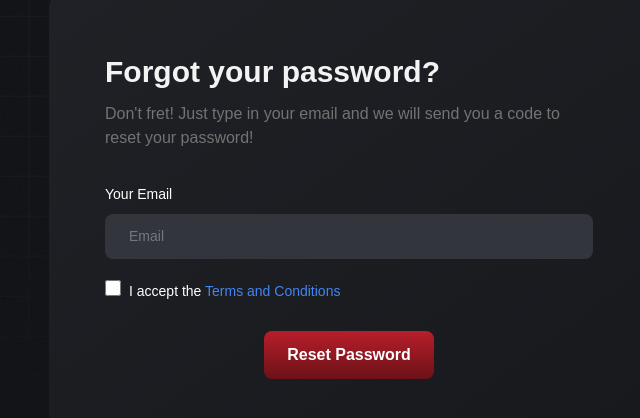
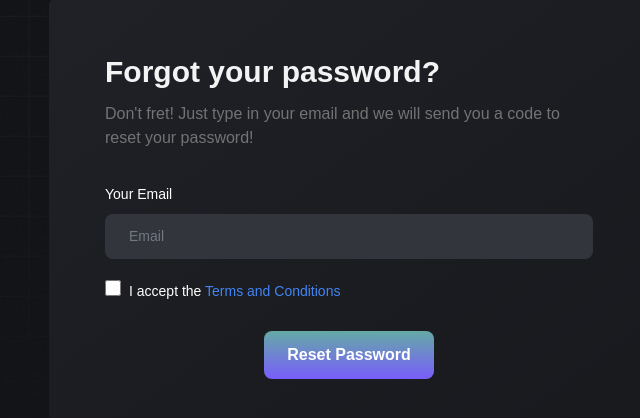
Before and after one commit to Interviewer-App/interviewer-web, a Next.js app: page /forgot-password in a window 1280 px wide. Shown: the part 184-602 px from the top of the page, without its empty margins (291-931 px from the left). Built offline with nearby package versions, Linux system fonts and the light colour scheme; no server answers.

Commit message:
Update color variables in globals.css

```diff
--- a/src/app/globals.css
+++ b/src/app/globals.css
@@ -5,8 +5,8 @@
 :root {
   --background: #14161a;
     --foreground: #ededed;
-  --lightred: #b81e2a;
-  --darkred: #6b1218;
+  --lightred: #65aaa6;
+  --darkred: #785DFB;
 }
 
 /* @media (prefers-color-scheme: dark) {
```
